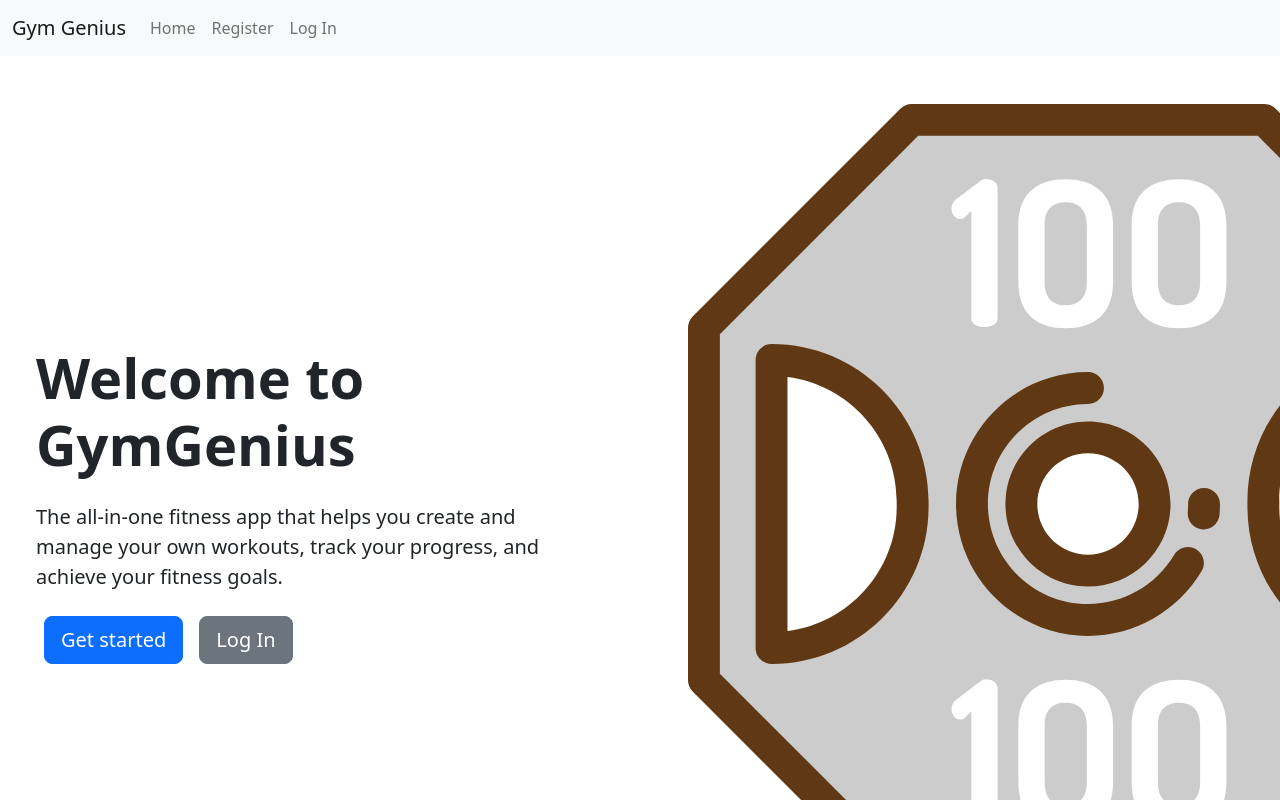
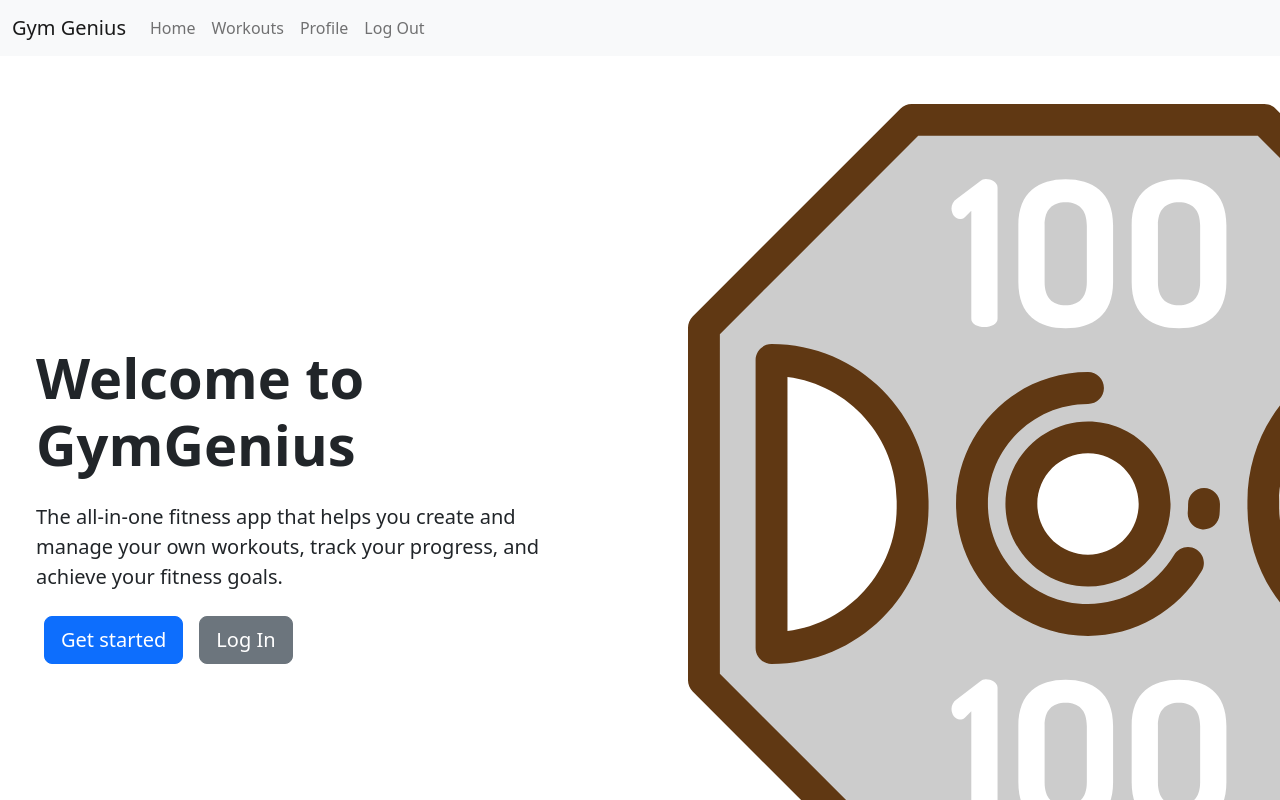
Before and after one commit to jacksonbarr1/gym-genius, a React (Create React App) app in the folder frontend/: page / in a window 1280 px wide. Shown: the top 800 px of the page. Built offline with nearby package versions, Linux system fonts and the light colour scheme; sample sign-in values are in the browser's storage.

Commit message:
Add LogOut component

```diff
--- /dev/null
+++ b/frontend/src/components/LogOut.js
@@ -0,0 +1,27 @@
+import {useEffect} from "react";
+import {useNavigate} from "react-router-dom";
+import {useDispatch} from "react-redux";
+import {logoutSuccess} from "../reducers/authenticationReducer";
+
+
+const LogOut = () => {
+    const dispatch = useDispatch()
+    const navigate = useNavigate()
+    useEffect(() => {
+        dispatch(logoutSuccess())
+
+        const timeoutId = setTimeout(() => {
+            navigate('/', {replace: true})
+        }, 2500)
+
+        return () => clearTimeout(timeoutId)
+    }, [navigate])
+
+    return (
+        <div>
+            <p>Logged out</p>
+        </div>
+    )
+}
+
+export default LogOut;
--- a/frontend/src/components/Navbar.js
+++ b/frontend/src/components/Navbar.js
@@ -16,13 +16,16 @@ const Navbar = ({ isAuthenticated }) => {
                         <li className="nav-item">
                             <Link className="nav-link" to="/">Home</Link>
                         </li>
-                            { isAuthenticated ? (
+                            { (localStorage.getItem('isLoggedIn') === 'true') ? (
                                 <>
                                     <li className="nav-item">
                                     <Link className="nav-link" to="/workouts">Workouts</Link>
                                     </li>
                                     <li className="nav-item">
                                         <Link className="nav-link" to="/profile">Profile</Link>
+                                    </li>
+                                    <li className="nav-item">
+                                        <Link className="nav-link" to="/logout">Log Out</Link>
                                     </li>
                                 </>
                             ) : (
```
